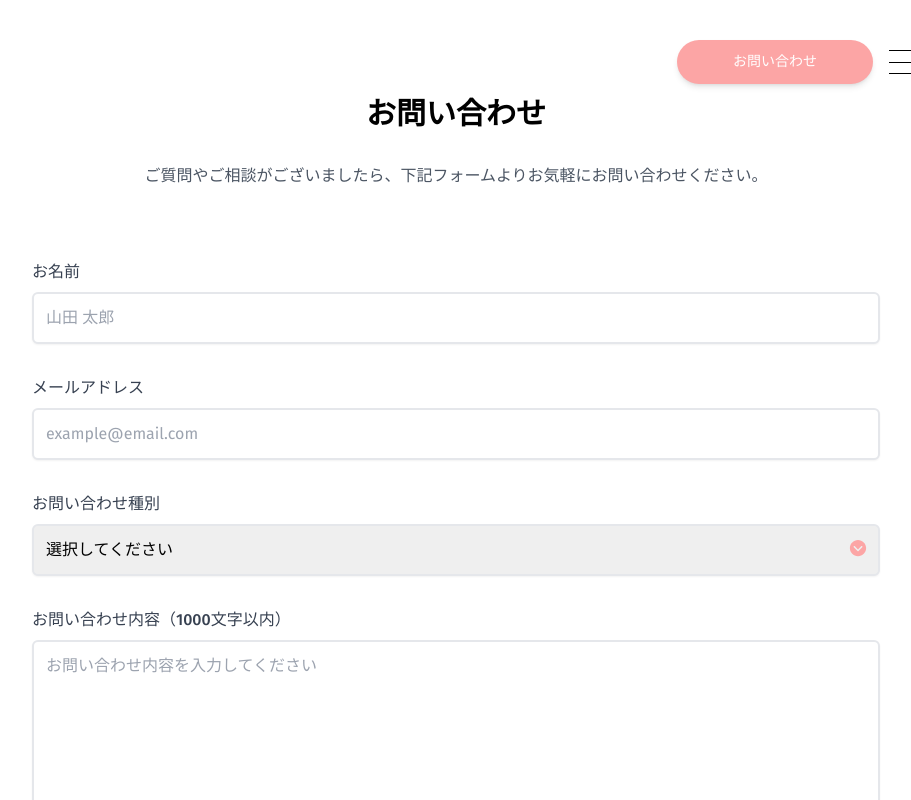
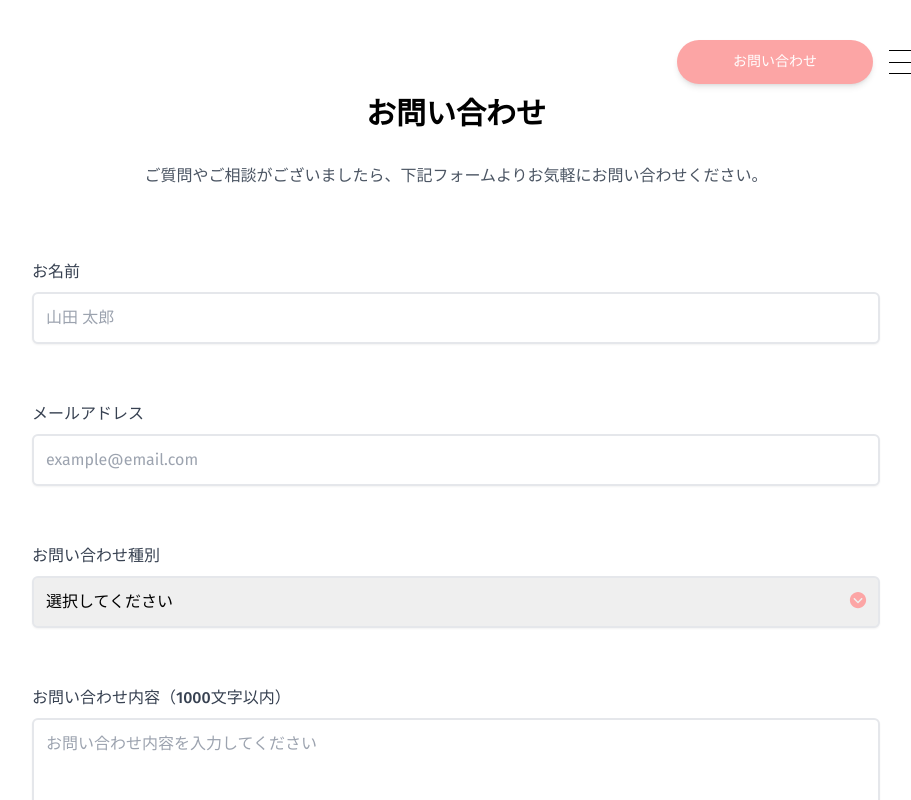
Before and after one commit to TaharaKazuki/group_home_fix, a Next.js app: page /contact in a window 1280 px wide. Shown: the top 800 px of the page, without its empty margins (184-1095 px from the left). Built offline with nearby package versions, Linux system fonts and the light colour scheme.

Commit message:
Refactor contact form schema and improve form layout

```diff
--- a/components/sections/ContactForm.tsx
+++ b/components/sections/ContactForm.tsx
@@ -4,21 +4,8 @@ import { zodResolver } from '@hookform/resolvers/zod';
 import { motion } from 'framer-motion';
 import { useForm } from 'react-hook-form';
 import { IoIosArrowDropdownCircle } from 'react-icons/io';
-import { z } from 'zod';
 
-const contactSchema = z.object({
-  name: z.string().min(1, 'お名前を入力してください'),
-  email: z.string().email('正しいメールアドレスを入力してください'),
-  type: z.enum(['入居について', '採用について'], {
-    required_error: 'お問い合わせ種類を選択してください',
-  }),
-  message: z
-    .string()
-    .min(10, 'メッセージは10文字以上入力してください')
-    .max(1000, 'メッセージは1000文字以内で入力してください'),
-});
-
-type ContactFormData = z.infer<typeof contactSchema>;
+import { ContactFormData, contactSchema } from '@/schemas/contact';
 
 const ContactForm = () => {
   const {
@@ -42,7 +29,7 @@ const ContactForm = () => {
       className="mx-auto w-full max-w-4xl p-6"
     >
       <form onSubmit={handleSubmit(onSubmit)} className="space-y-8">
-        <div>
+        <div className="min-h-[110px]">
           <label
             htmlFor="name"
             className="block text-base font-medium text-gray-700"
@@ -63,7 +50,7 @@ const ContactForm = () => {
           )}
         </div>
 
-        <div>
+        <div className="min-h-[110px]">
           <label
             htmlFor="email"
             className="block text-base font-medium text-gray-700"
@@ -84,7 +71,7 @@ const ContactForm = () => {
           )}
         </div>
 
-        <div className="relative">
+        <div className="relative min-h-[110px]">
           <label
             htmlFor="type"
             className="block text-base font-medium text-gray-700"
@@ -94,11 +81,14 @@ const ContactForm = () => {
           <select
             id="type"
             {...register('type')}
-            className={`mt-2 block w-full appearance-none rounded-md border-2 border-gray-200 p-3 pr-10 text-base shadow-sm focus:border-red-300 focus:outline-none focus:ring-1 focus:ring-red-300 focus:ring-offset-0 ${
+            defaultValue=""
+            className={`mt-2 block w-full appearance-none rounded-md border-2 border-gray-200 p-3 pr-10 text-base shadow-sm placeholder:text-gray-400 focus:border-red-300 focus:outline-none focus:ring-1 focus:ring-red-300 focus:ring-offset-0 ${
               errors.type ? 'border-red-500' : ''
             }`}
           >
-            <option value="">選択してください</option>
+            <option value="" disabled hidden>
+              選択してください
+            </option>
             <option value="入居について">入居について</option>
             <option value="採用について">採用について</option>
           </select>
@@ -110,7 +100,7 @@ const ContactForm = () => {
           )}
         </div>
 
-        <div>
+        <div className="min-h-[110px]">
           <label
             htmlFor="message"
             className="block text-base font-medium text-gray-700"
--- /dev/null
+++ b/schemas/contact.ts
@@ -0,0 +1,18 @@
+import { z } from 'zod';
+
+export const contactSchema = z.object({
+  name: z.string().min(1, 'お名前を入力してください'),
+  email: z.string().email('正しいメールアドレスを入力してください'),
+  type: z
+    .string()
+    .min(1, 'お問い合わせ種別を選択してください')
+    .refine((value) => ['入居について', '採用について'].includes(value), {
+      message: 'お問い合わせ種別を選択してください',
+    }),
+  message: z
+    .string()
+    .min(10, 'メッセージは10文字以上入力してください')
+    .max(1000, 'メッセージは1000文字以内で入力してください'),
+});
+
+export type ContactFormData = z.infer<typeof contactSchema>;
```
